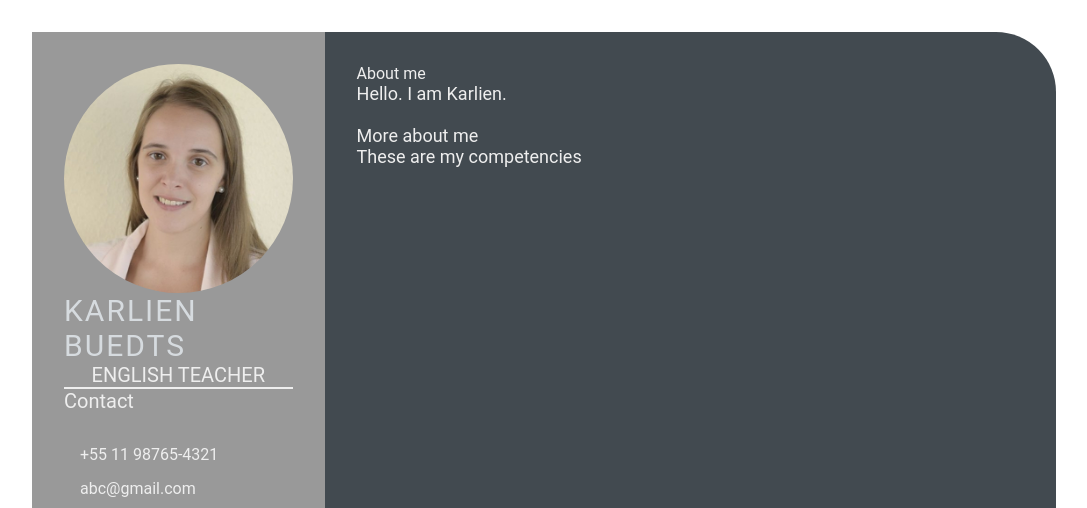
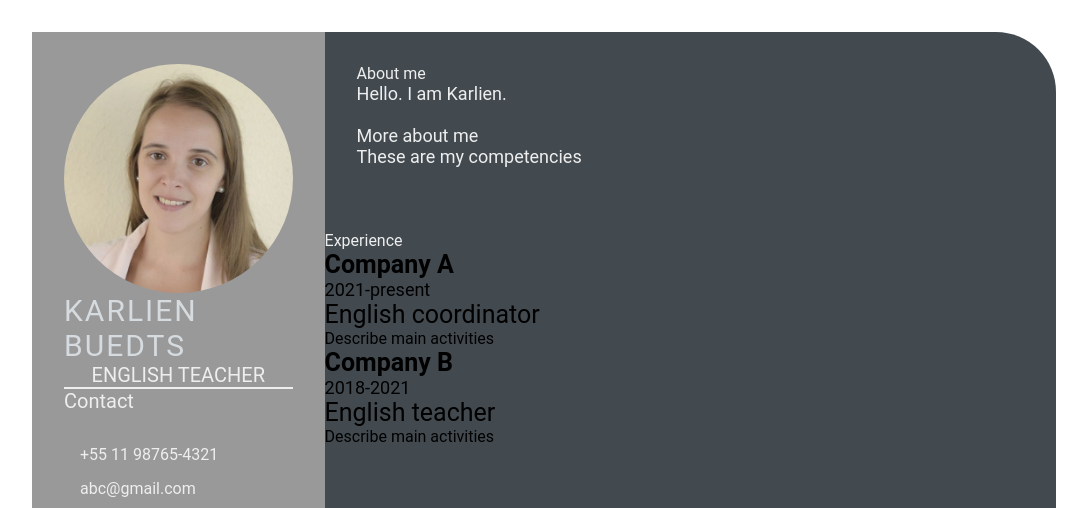
Before and after one commit to karliebu/karliebu.github.io, a plain HTML site: page index.html in a window 1280 px wide. Shown: the top 508 px of the page, without its empty margins (96-1183 px from the left). Drawn offline with Linux system fonts and the light colour scheme.

Commit message:
feature: add feat-add-job-details (#3)

```diff
--- a/index.html
+++ b/index.html
@@ -52,6 +52,29 @@
                     </p>
                 </section>
             </div>
+        <section class="experience gap">
+            <div class="right-title">Experience</div>
+            <div class="experience contents">
+                <div class="exp-left">
+                    <p class="exp-company-name">Company A</p>
+                    <p class="exp-time-period">2021-present</p>
+                </div>
+                <div class="exp-right">
+                    <p class="exp-position">English coordinator</p>
+                    <p class="exp-desc"></p>
+                        Describe main activities
+                </div>
+                <div class="exp-left">
+                    <p class="exp-company-name">Company B</p>
+                    <p class="exp-time-period">2018-2021</p>
+                </div>
+                <div class="exp-right">
+                    <p class="exp-position">English teacher</p>
+                    <p class="exp-desc"></p>
+                        Describe main activities
+                </div>
+            </div>
+        </section>
         </section>
     </main>
 </body>
--- a/style.css
+++ b/style.css
@@ -101,3 +101,38 @@
     font-size: 18px;
     color: #eeeeee;
 }
+
+.experience-contents,
+.education-contents,
+.awards-contents {
+    display: grid;
+    grid-template-columns: repeat(2, 1fr);
+    padding-bottom: 2rem;
+    color: #F1F8FD;
+}
+
+.exp-company-name,
+.education-school-name,
+.awards-company-name {
+    font-size: 25px;
+    font-weight: bold;
+}
+
+.exp-time-period,
+.educationp-time-period,
+.awards-time-period {
+    font-size: 18px;
+}
+
+.exp-position,
+.education-subject,
+.awards-name {
+    font-size: 25px;
+}
+
+.exp-desc,
+.education-desc,
+.awards-desc {
+    font-size: 16px;
+    padding-left: 5px;
+}
```
